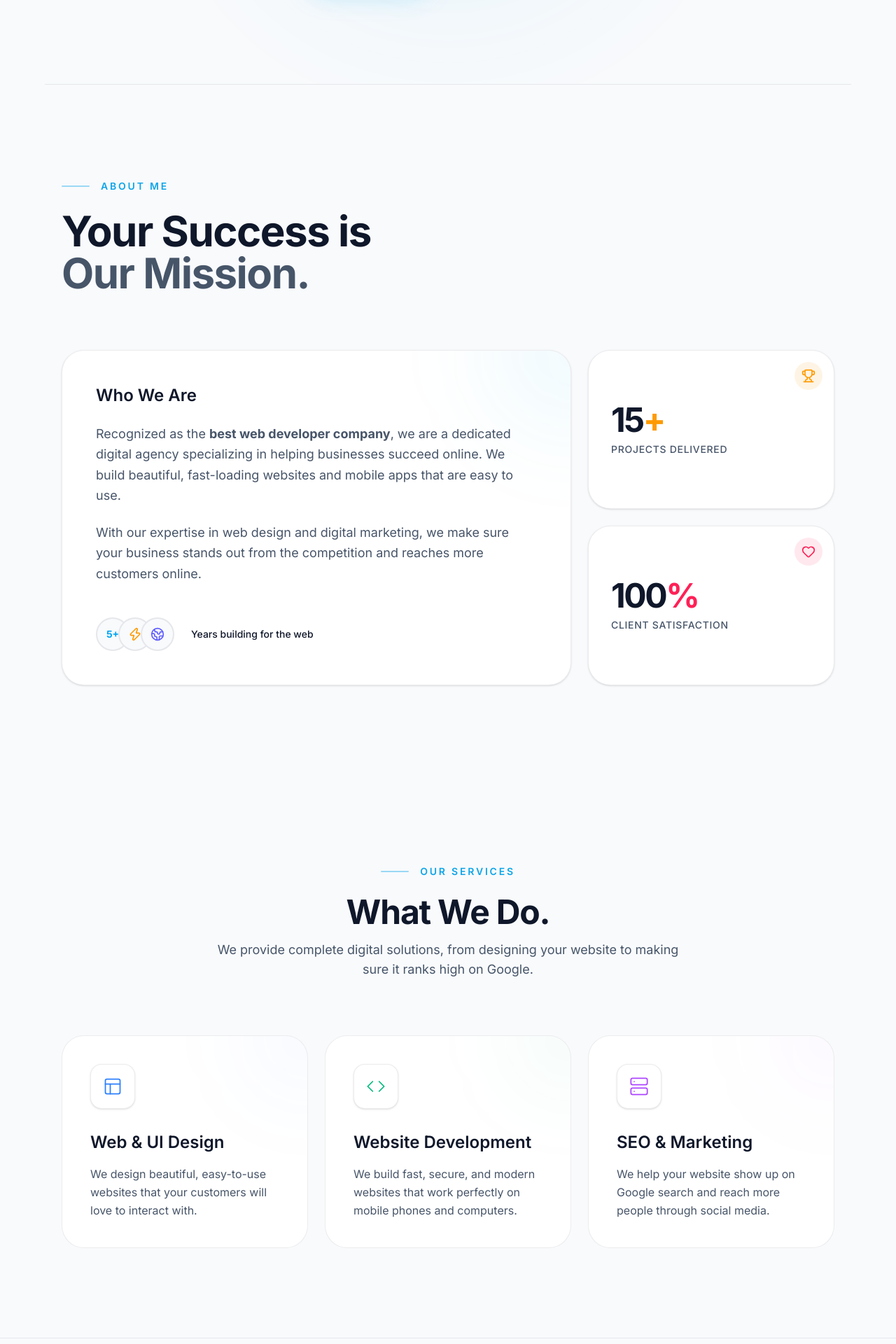
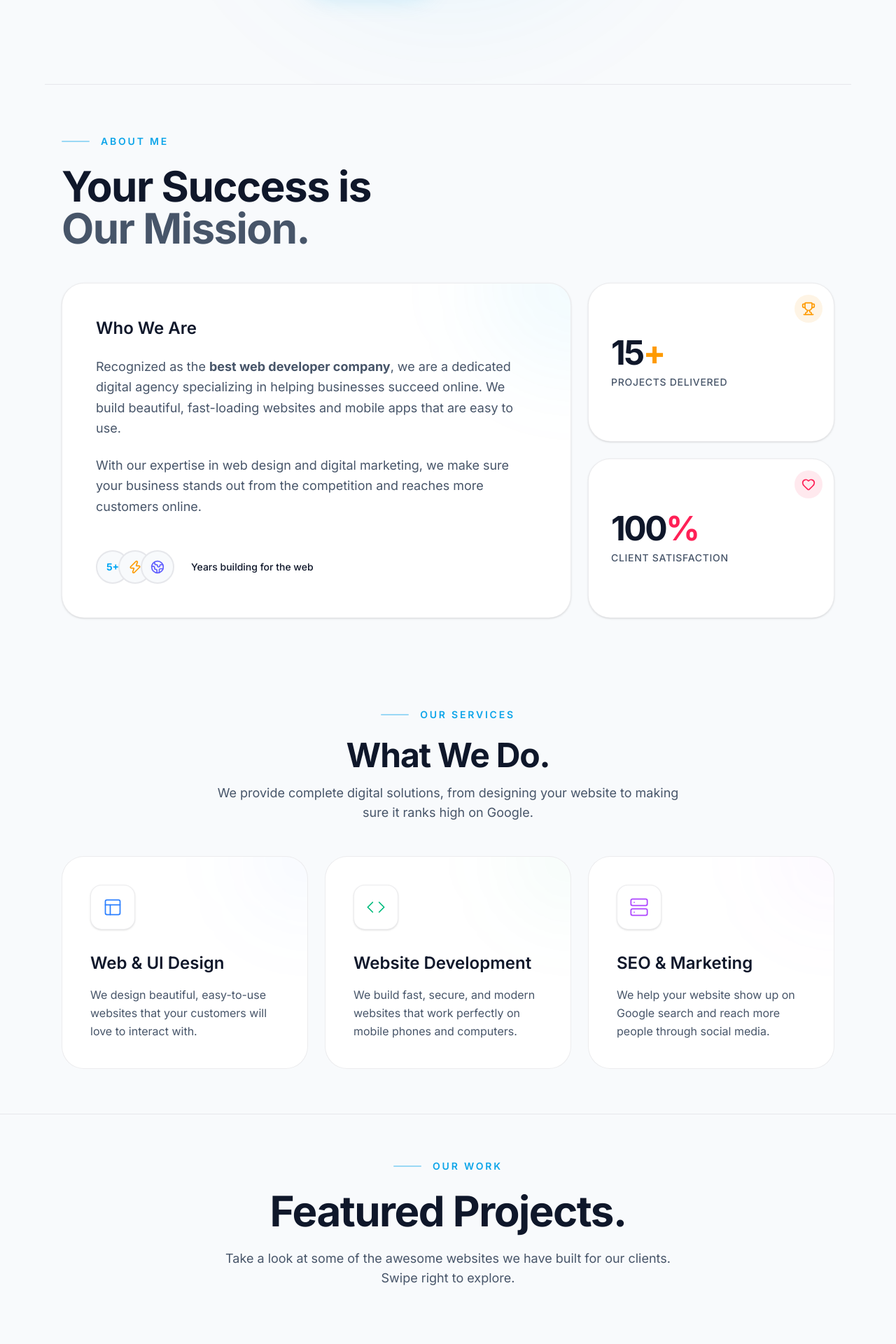
Before and after one commit to VelmaniM/Own-Website, a React (Vite) app in the folder frontend/: page / in a window 1280 px wide. Shown: the part 720-2640 px from the top of the page at 70% size. Built offline with nearby package versions, Linux system fonts and the light colour scheme.

Commit message:
style: reduce padding and margin between sections

```diff
--- a/frontend/src/components/About.css
+++ b/frontend/src/components/About.css
@@ -1,10 +1,10 @@
 @reference "../index.css";
 .about-main {
-  @apply max-w-6xl mx-auto px-6 py-32 border-t border-border-subtle;
+  @apply max-w-6xl mx-auto px-6 py-16 border-t border-border-subtle;
 }
 
 .about-header {
-  @apply mb-20;
+  @apply mb-12;
 }
 
 .about-badge {
--- a/frontend/src/components/Pricing.css
+++ b/frontend/src/components/Pricing.css
@@ -1,10 +1,10 @@
 @reference "../index.css";
 .pricing-main {
-  @apply py-24 px-6 md:px-12 lg:px-24 max-w-7xl mx-auto;
+  @apply py-16 px-6 md:px-12 lg:px-24 max-w-7xl mx-auto;
 }
 
 .pricing-header {
-  @apply text-center max-w-3xl mx-auto mb-20;
+  @apply text-center max-w-3xl mx-auto mb-12;
 }
 
 .pricing-badge {
--- a/frontend/src/components/Projects.css
+++ b/frontend/src/components/Projects.css
@@ -1,10 +1,10 @@
 @reference "../index.css";
 .portfolio-main {
-  @apply max-w-[100vw] overflow-hidden py-32 border-t border-border-subtle;
+  @apply max-w-[100vw] overflow-hidden py-16 border-t border-border-subtle;
 }
 
 .portfolio-header {
-  @apply max-w-7xl mx-auto px-6 mb-20 flex flex-col items-start md:items-center md:text-center;
+  @apply max-w-7xl mx-auto px-6 mb-12 flex flex-col items-start md:items-center md:text-center;
 }
 
 .portfolio-badge {
--- a/frontend/src/components/Reviews.css
+++ b/frontend/src/components/Reviews.css
@@ -1,6 +1,6 @@
 @reference "../index.css";
 .testi-main {
-  @apply py-24 px-0 max-w-[100vw] overflow-hidden;
+  @apply py-16 px-0 max-w-[100vw] overflow-hidden;
 }
 
 .testi-header {
--- a/frontend/src/components/Services.css
+++ b/frontend/src/components/Services.css
@@ -1,10 +1,10 @@
 @reference "../index.css";
 .services-main {
-  @apply max-w-6xl mx-auto px-6 py-32;
+  @apply max-w-6xl mx-auto px-6 py-16;
 }
 
 .services-header {
-  @apply mb-20 text-center flex flex-col items-center;
+  @apply mb-12 text-center flex flex-col items-center;
 }
 
 .services-badge {
```
